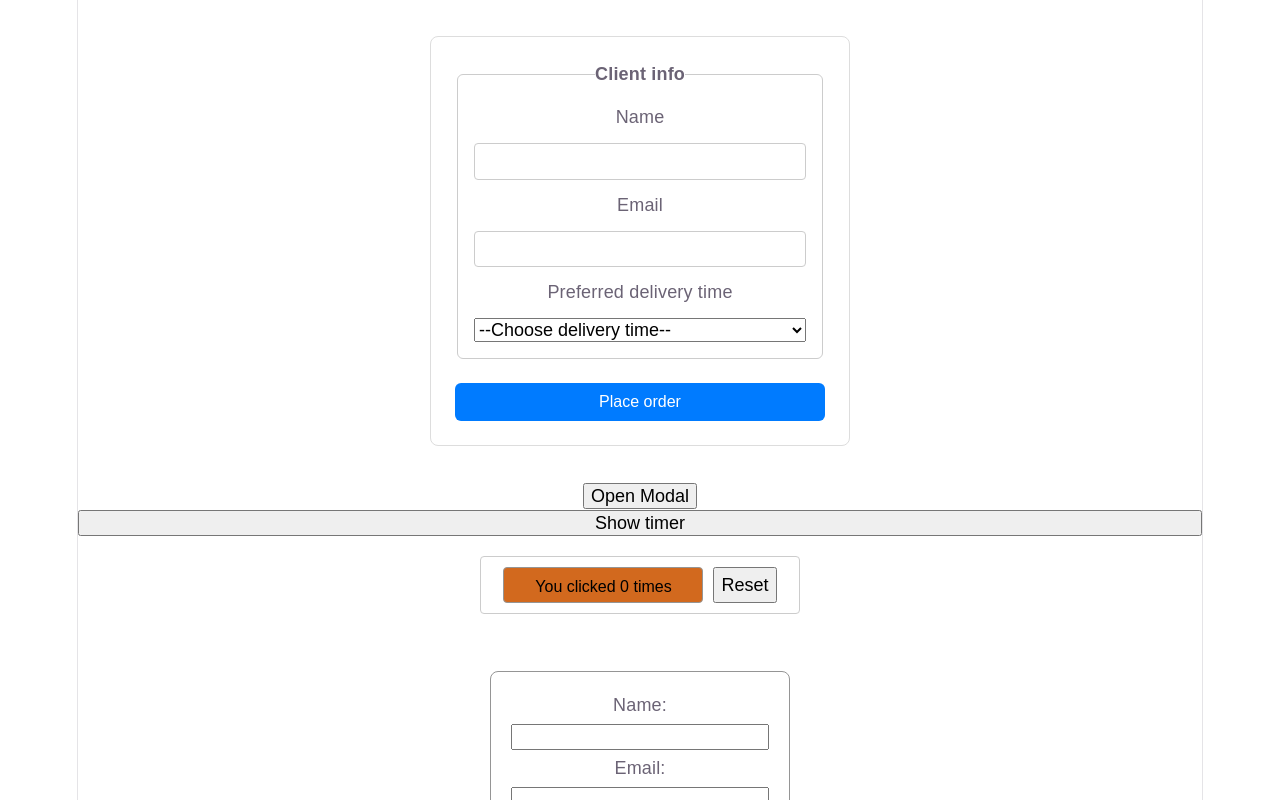
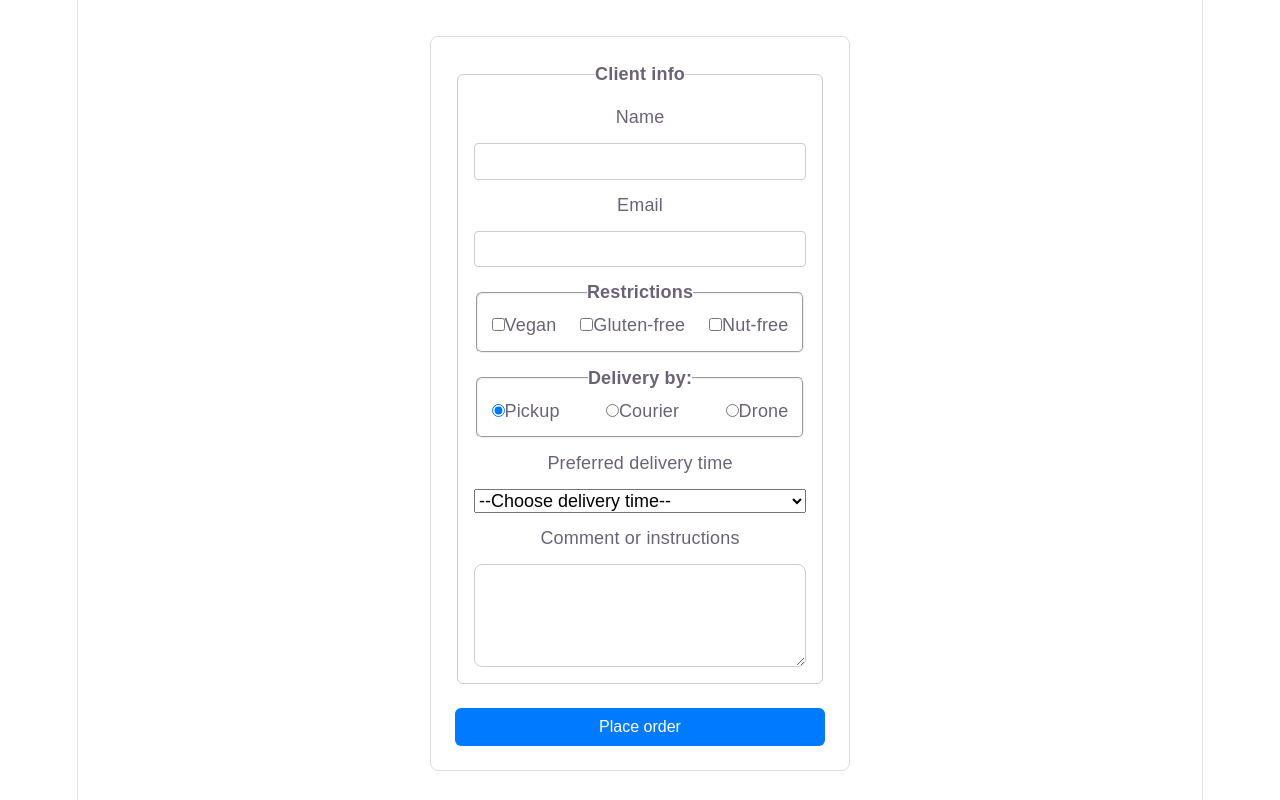
Before and after one commit to melovarr/my-react-repiting, a React (Vite) app: page / in a window 1280 px wide. Shown: the top 800 px of the page. Built offline with nearby package versions, Linux system fonts and the light colour scheme.

Commit message:
added checkboxes and radiobuttons

```diff
--- a/src/components/FormikOrderForm/FormikOrderForm.module.css
+++ b/src/components/FormikOrderForm/FormikOrderForm.module.css
@@ -36,6 +36,34 @@
   border-radius: 4px;
 }
 
+.input {
+  width: 100%;
+  padding: 10px;
+  font-size: 14px;
+  border: 1px solid #ccc;
+  border-radius: 4px;
+  box-sizing: border-box;
+  margin-bottom: 12px;
+}
+
+.option {
+  display: flex;
+  align-items: center;
+  gap: 8px;
+  font-size: 14px;
+  margin-bottom: 8px;
+}
+
+.textarea {
+  width: 100%;
+  padding: 10px;
+  font-size: 14px;
+  border: 1px solid #ccc;
+  border-radius: 8px;
+  box-sizing: border-box;
+  resize: vertical;
+}
+
 .btn {
   padding: 10px 16px;
   background-color: #007bff;
--- a/src/components/FormikOrderForm/FormikOrderForm.tsx
+++ b/src/components/FormikOrderForm/FormikOrderForm.tsx
@@ -6,12 +6,18 @@ interface OrderFormValues {
   username: string;
   email: string;
   deliveryTime: string;
+  delivery: string;
+  restrictions: string[];
+  message: string;
 }
 
 const initialValues: OrderFormValues = {
   username: '',
   email: '',
   deliveryTime: '',
+  delivery: 'pickup',
+  restrictions: [],
+  message: '',
 };
 
 export default function FormikOrderForm() {
@@ -46,15 +52,63 @@ export default function FormikOrderForm() {
             name="email"
             id={`${fieldId}-email`}
           />
-          <label htmlFor={`${fieldId}-deliveryTime`}>
+          <fieldset>
+            <legend className={css.legend}>Restrictions</legend>
+            <label htmlFor="" className={css.label}>
+              <Field type="checkbox" name="restrictions" value="vegan" />
+              Vegan
+            </label>
+            <label htmlFor="" className={css.label}>
+              <Field type="checkbox" name="restrictions" value="gluten-free" />
+              Gluten-free
+            </label>
+            <label htmlFor="" className={css.label}>
+              <Field type="checkbox" name="restrictions" value="nut-free" />
+              Nut-free
+            </label>
+          </fieldset>
+          <fieldset>
+            <legend className={css.legend}>Delivery by:</legend>
+            <label className={css.label}>
+              <Field type="radio" name="delivery" value="pickup" />
+              Pickup
+            </label>
+            <label className={css.label}>
+              <Field type="radio" name="delivery" value="courier" />
+              Courier
+            </label>
+            <label className={css.label}>
+              <Field type="radio" name="delivery" value="drone" />
+              Drone
+            </label>
+          </fieldset>
+          <label htmlFor={`${fieldId}-deliveryTime`} className={css.label}>
             Preferred delivery time
           </label>
           <Field as="select" name="deliveryTime" id={`${fieldId}-deliveryTime`}>
-            <option value="">--Choose delivery time--</option>
-            <option value="morning">Morning (8:00-12:00)</option>
-            <option value="afternoon">Afternoon (12:00-16:00)</option>
-            <option value="evening">Evening (16:00-20:00)</option>
+            <option className={css.option} value="">
+              --Choose delivery time--
+            </option>
+            <option className={css.option} value="morning">
+              Morning (8:00-12:00)
+            </option>
+            <option className={css.option} value="afternoon">
+              Afternoon (12:00-16:00)
+            </option>
+            <option className={css.option} value="evening">
+              Evening (16:00-20:00)
+            </option>
           </Field>
+          <label htmlFor={`${fieldId}-message`} className={css.label}>
+            Comment or instructions
+          </label>
+          <Field
+            as="textarea"
+            name="message"
+            id={`${fieldId}-message`}
+            rows={5}
+            className={css.textarea}
+          />
         </fieldset>
         <button className={css.btn} type="submit">
           Place order
```
